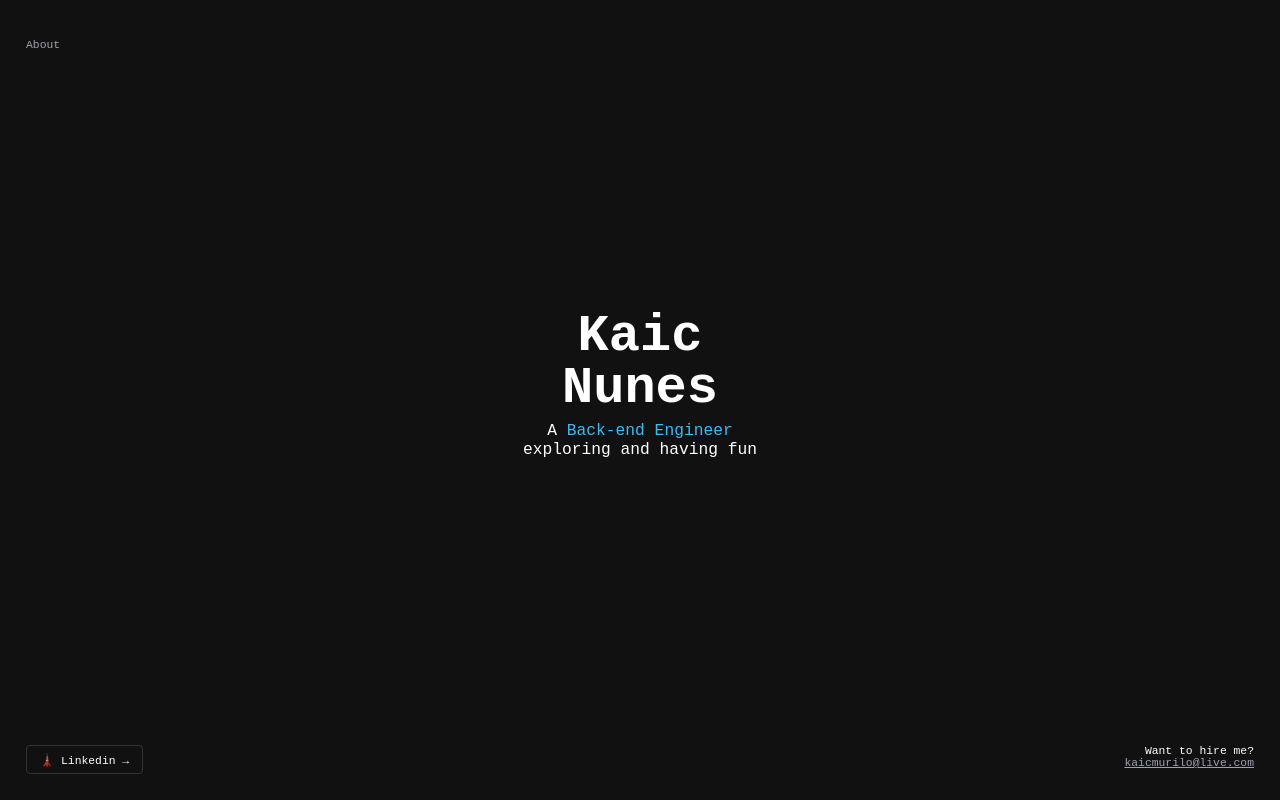
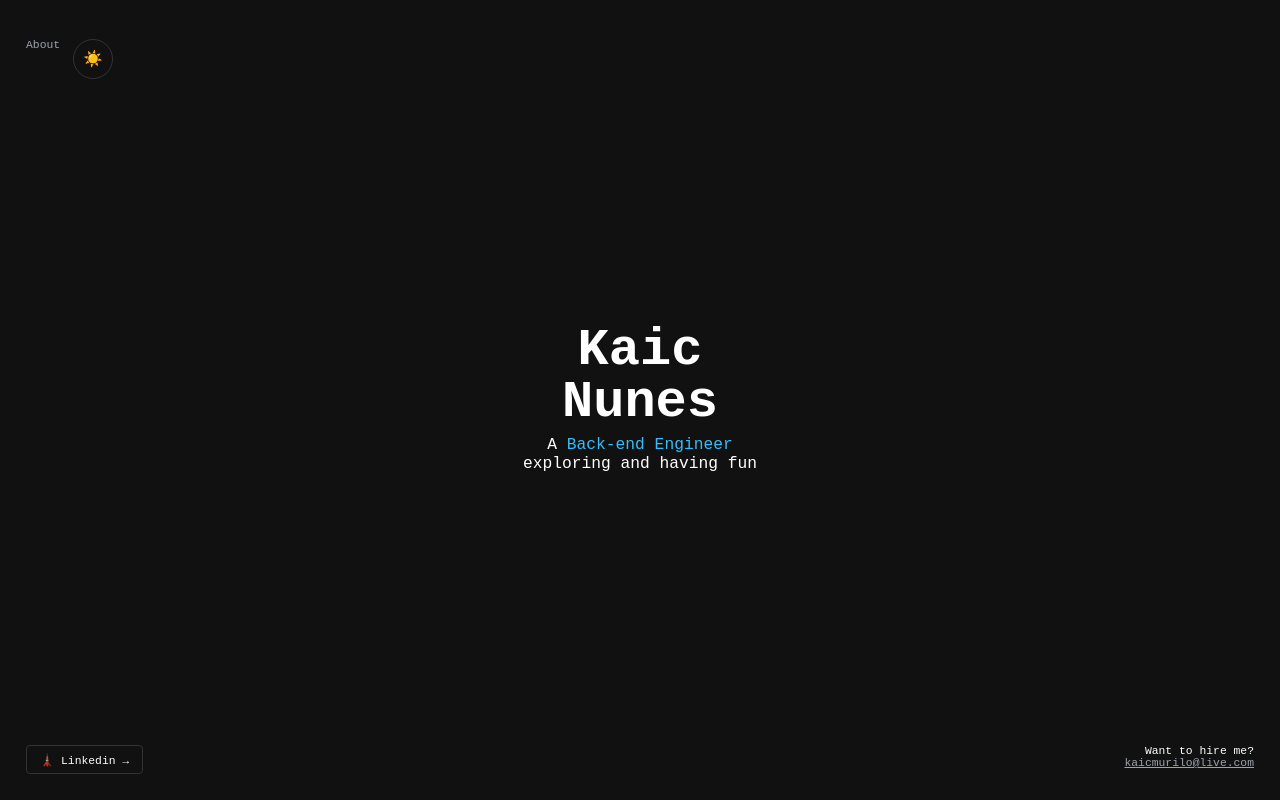
Before and after one commit to kaicmurilo/kaicmurilo, a React (Create React App) app: page / in a window 1280 px wide. Built offline with nearby package versions, Linux system fonts and the light colour scheme.

Commit message:
ajuste de cor de thema

```diff
--- a/public/index.html
+++ b/public/index.html
@@ -2,7 +2,7 @@
 <html lang="en">
   <head>
     <meta charset="utf-8" />
-    <link rel="icon" href="%PUBLIC_URL%/favicon.ico" />
+    <link rel="icon" href="%PUBLIC_URL%/fave.ico" />
     <meta name="viewport" content="width=device-width, initial-scale=1" />
     <meta name="theme-color" content="#000000" />
     <meta
--- a/src/App.css
+++ b/src/App.css
@@ -1,4 +1,21 @@
 /* src/App.css */
+
+/* Variáveis CSS para temas */
+:root {
+  --bg-color: #ffffff;
+  --text-color: #111111;
+  --nav-color: #6b7280;
+  --border-color: #e5e7eb;
+  --highlight-color: #2563eb;
+}
+
+.dark-theme {
+  --bg-color: #111111;
+  --text-color: #ffffff;
+  --nav-color: #9ca3af;
+  --border-color: #333333;
+  --highlight-color: #38bdf8;
+}
 
 /* Container */
 .container {
@@ -7,9 +24,10 @@
   justify-content: space-between;
   min-height: 100vh;
   padding: 2rem;
-  background: #111;
-  color: #fff;
+  background: var(--bg-color);
+  color: var(--text-color);
   font-family: monospace;
+  transition: background-color 0.3s ease, color 0.3s ease;
 }
 
 /* Header */
@@ -22,7 +40,7 @@
 .link {
   background: none;
   border: none;
-  color: #9ca3af;
+  color: var(--nav-color);
   text-decoration: underline;
   cursor: pointer;
   font-size: 0.875rem;
@@ -31,14 +49,35 @@
   display: flex;
   justify-content: center;
   margin-top: 1rem;
+  gap: 1rem;
 }
 .navLink {
   background: none;
   border: none;
-  color: #9ca3af;
+  color: var(--nav-color);
   text-decoration: none;
   font-size: 0.875rem;
   cursor: pointer;
+}
+
+/* Botão de alternância de tema */
+.themeToggle {
+  background: none;
+  border: 1px solid var(--border-color);
+  border-radius: 50%;
+  width: 40px;
+  height: 40px;
+  cursor: pointer;
+  font-size: 1.2rem;
+  display: flex;
+  align-items: center;
+  justify-content: center;
+  transition: all 0.3s ease;
+}
+
+.themeToggle:hover {
+  background: var(--border-color);
+  transform: scale(1.1);
 }
 
 /* Main */
@@ -60,7 +99,7 @@
   font-size: 1.25rem;
 }
 .highlight {
-  color: #38bdf8;
+  color: var(--highlight-color);
 }
 
 /* Footer */
@@ -80,11 +119,16 @@
 }
 .postLink {
   padding: 0.5rem 1rem;
-  border: 1px solid #333;
+  border: 1px solid var(--border-color);
   border-radius: 4px;
   text-decoration: none;
   color: inherit;
   white-space: nowrap;
+  transition: all 0.3s ease;
+}
+
+.postLink:hover {
+  background: var(--border-color);
 }
 .contact {
   text-align: right;
--- a/src/App.tsx
+++ b/src/App.tsx
@@ -1,20 +1,38 @@
-// src/App.tsx
-import React, { useState } from "react";
+
+import React, { useState, useEffect } from "react";
 import "./App.css";
 import AboutModal from "./components/AboutModal";
 
 export default function App() {
   const [isAboutModalOpen, setIsAboutModalOpen] = useState(false);
+  const [isDarkMode, setIsDarkMode] = useState(true);
+
+  useEffect(() => {
+    const savedTheme = localStorage.getItem('theme');
+    if (savedTheme) {
+      setIsDarkMode(savedTheme === 'dark');
+    }
+  }, []);
+
+  useEffect(() => {
+    document.body.className = isDarkMode ? 'dark-theme' : 'light-theme';
+    localStorage.setItem('theme', isDarkMode ? 'dark' : 'light');
+  }, [isDarkMode]);
+
+  const toggleTheme = () => {
+    setIsDarkMode(!isDarkMode);
+  };
 
   return (
     <div className="container">
       <header className="header">
-
         <nav className="nav">
           <a className="navLink" onClick={() => setIsAboutModalOpen(true)}>
             About
           </a>
-          {/* <button className="link">Light mode</button> */}
+          <button className="themeToggle" onClick={toggleTheme}>
+            {isDarkMode ? '☀️' : '🌙'}
+          </button>
         </nav>
       </header>
 
--- a/src/components/AboutModal.css
+++ b/src/components/AboutModal.css
@@ -7,19 +7,27 @@
   }
 
   .modal {
-    background: #222;
-    color: #fff;
+    background: var(--bg-color);
+    color: var(--text-color);
     padding: 2rem;
     border-radius: 8px;
     max-width: 400px;
     position: relative;
     font-family: monospace;
+    border: 1px solid var(--border-color);
+    transition: background-color 0.3s ease, color 0.3s ease;
   }
 
   .close {
     position: absolute;
     top: 0.5rem; right: 0.5rem;
     background: none; border: none;
-    color: #999; font-size: 1.5rem;
+    color: var(--nav-color);
+    font-size: 1.5rem;
     cursor: pointer;
+    transition: color 0.3s ease;
   }
+
+  .close:hover {
+    color: var(--text-color);
+  }
```
Also changed, not shown: public/manifest.json, 1 other file (tests, documents, lock files or other folders).
